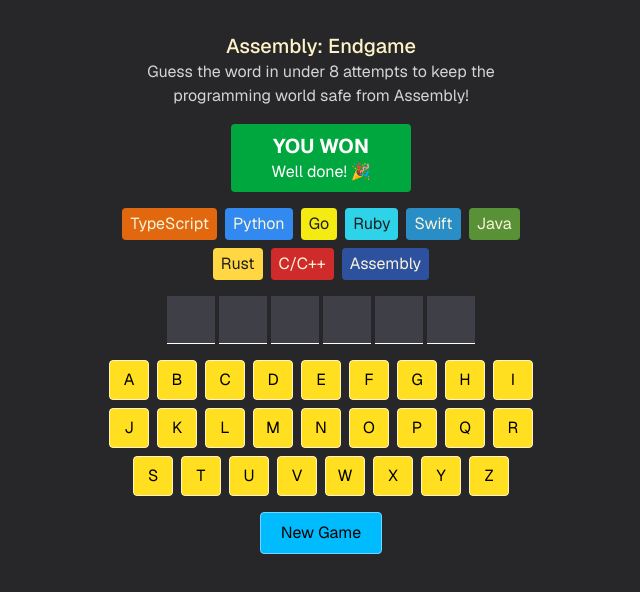
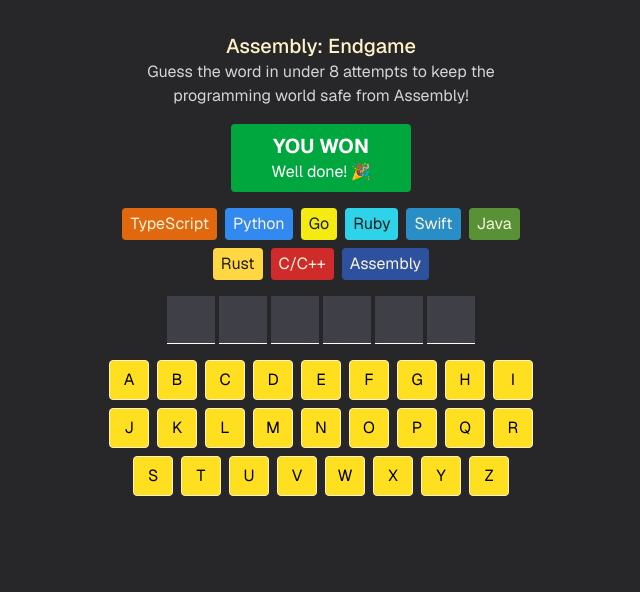
Before and after one commit to anreyw/assembly-endgame, a Next.js app: page / in a window 1280 px wide. Shown: the top 592 px of the page, without its empty margins (319-959 px from the left). Built offline with nearby package versions, Linux system fonts and the light colour scheme.

Commit message:
Added game over functionality.

```diff
--- a/app/page.tsx
+++ b/app/page.tsx
@@ -5,6 +5,7 @@
 import LanguageChips from '@/app/LanguageChips'
 import WordDisplay from '@/app/WordDisplay'
 import Keyboard from '@/app/Keyboard'
+import { languages } from '@/app/languages.js'
 
 export default function AssemblyEndgame() {
 
@@ -15,6 +16,10 @@
   // Derived Values
   const wrongGuessCount: number =
     guessedLetters.filter(letter => !currentWord.includes(letter)).length
+  const isGameWon =
+    [...currentWord].every(letter => guessedLetters.includes(letter))
+  const isGameLost = wrongGuessCount >= languages.length - 1
+  const isGameOver = isGameWon || isGameLost
 
   function addGuessedLetter(letter: string) {
     setGuessedLetters((prev: string[]) =>
@@ -32,9 +37,13 @@
 	guessedLetters={guessedLetters}
 	handleClick={addGuessedLetter}
       />
-      <button
+      {isGameOver &&
+	<button
 	className="py-2 px-5 bg-sky-400 cursor-pointer border border-sky-300 rounded"
-      >New Game</button>
+	>
+	   New Game
+	</button>
+      }
     </main>
   );
 }
```
